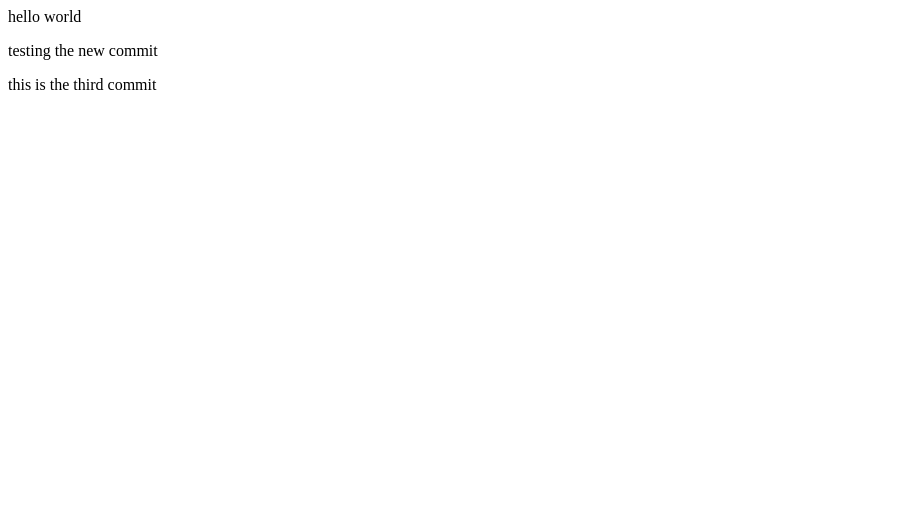
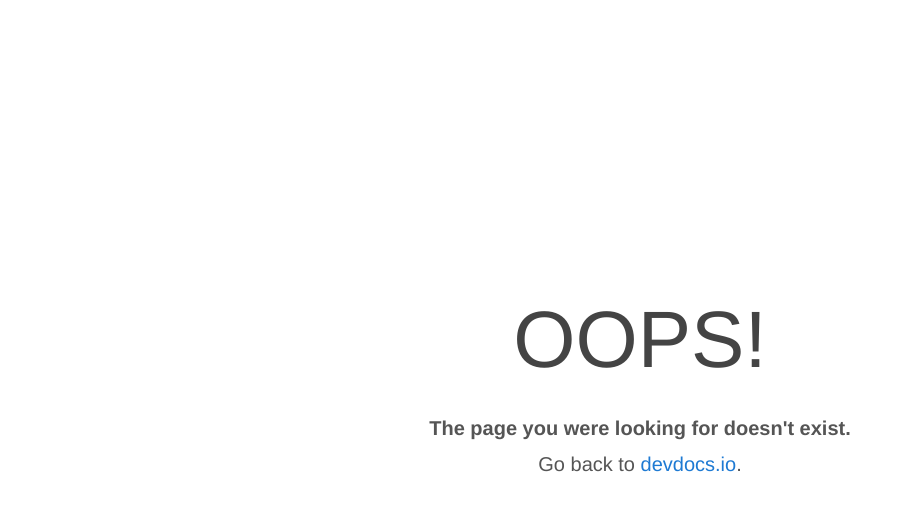
Before and after one commit to siv12345/reference, a plain HTML site: page index.html in a window 1280 px wide. Shown: the whole page, without its empty margins (0-905 px from the left). Drawn offline with Linux system fonts and the light colour scheme.

Commit message:
changing entire file

```diff
--- a/index.html
+++ b/index.html
@@ -1,5 +1,62 @@
-<p>
-    hello world
-</p>
-<p>testing the new commit</p>
-<p>this is the third commit</p>
+<!DOCTYPE html>
+<html lang="en">
+<head>
+  <meta charset="utf-8">
+  <title>Page not found</title>
+  <meta name="viewport" content="width=device-width,initial-scale=1,maximum-scale=1,user-scalable=no">
+  <style type="text/css">
+    html {
+      font-size: 125%;
+      -webkit-text-size-adjust: 100%;
+      -ms-text-size-adjust: 100%;
+    }
+    @media (max-width: 800px) { html { font-size: 100%; } }
+    @media (max-width: 600px) { html { font-size: 80%; } }
+    body {
+      margin: 0;
+      font-family: 'Helvetica Neue', Helvetica, Arial, sans-serif;
+      color: #555;
+      text-align: center;
+      background: white;
+    }
+    div {
+      position: absolute;
+      top: 50%;
+      left: 0;
+      right: 0;
+      margin-top: -5em;
+      padding: 0 1em;
+    }
+    h1 {
+      margin: 0;
+      line-height: 1;
+      font-size: 4em;
+      font-weight: 200;
+      color: #444;
+      text-transform: uppercase;
+    }
+    p {
+      margin: 1.5em 0 0;
+      line-height: 1.8;
+      font-weight: 300;
+    }
+    a, a:link, a:visited {
+      color: #1e7ad3;
+      text-decoration: none;
+    }
+    a:hover {
+      color: #0d5cdd;
+      text-decoration: underline;
+    }
+  </style>
+</head>
+<body>
+  <div>
+    <h1>Oops!</h1>
+    <p>
+      <strong>The page you were looking for doesn't exist.</strong><br>
+      Go back to <a href="//devdocs.io">devdocs.io</a>.
+    </p>
+  </div>
+</body>
+</html>
```
